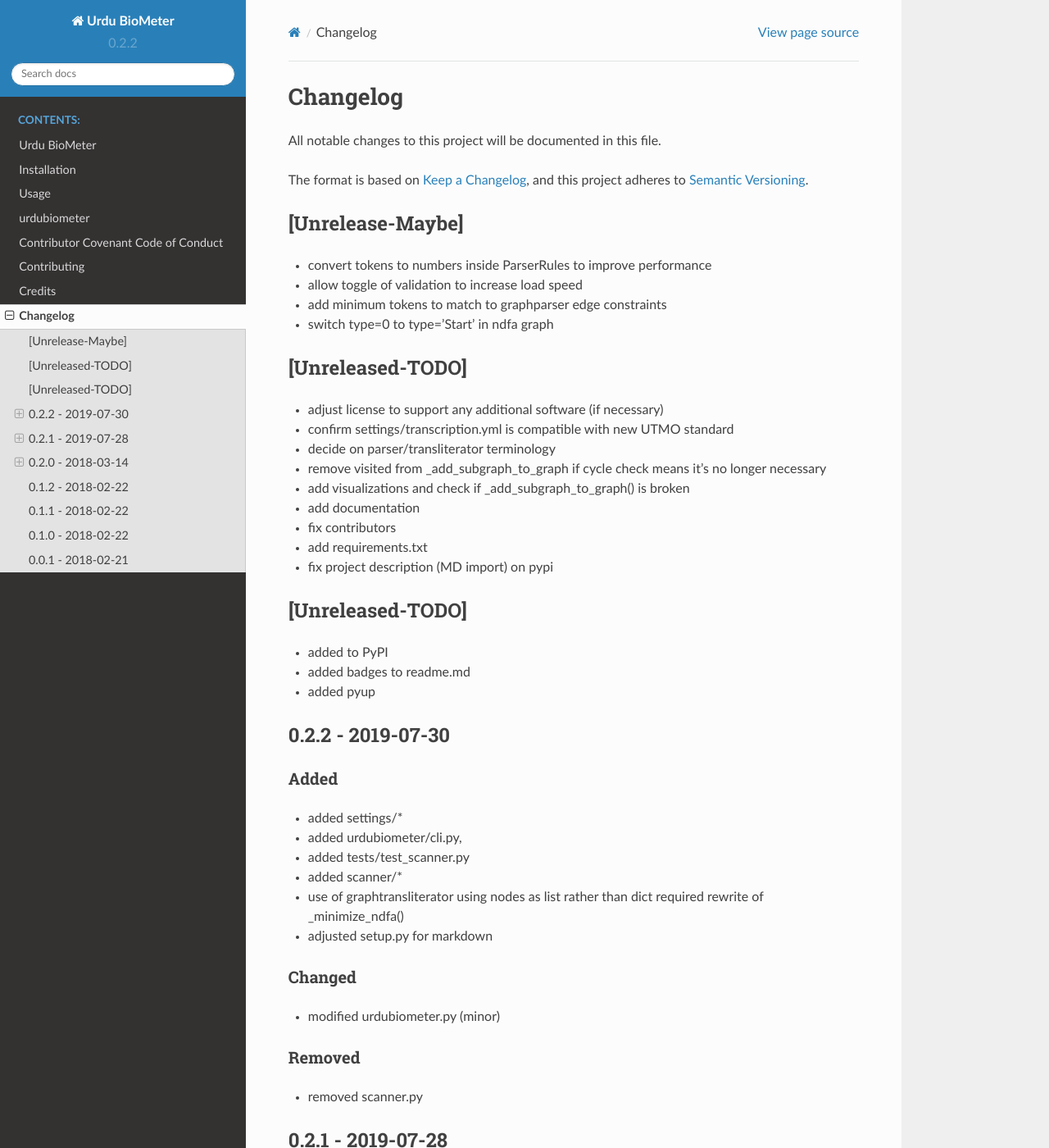
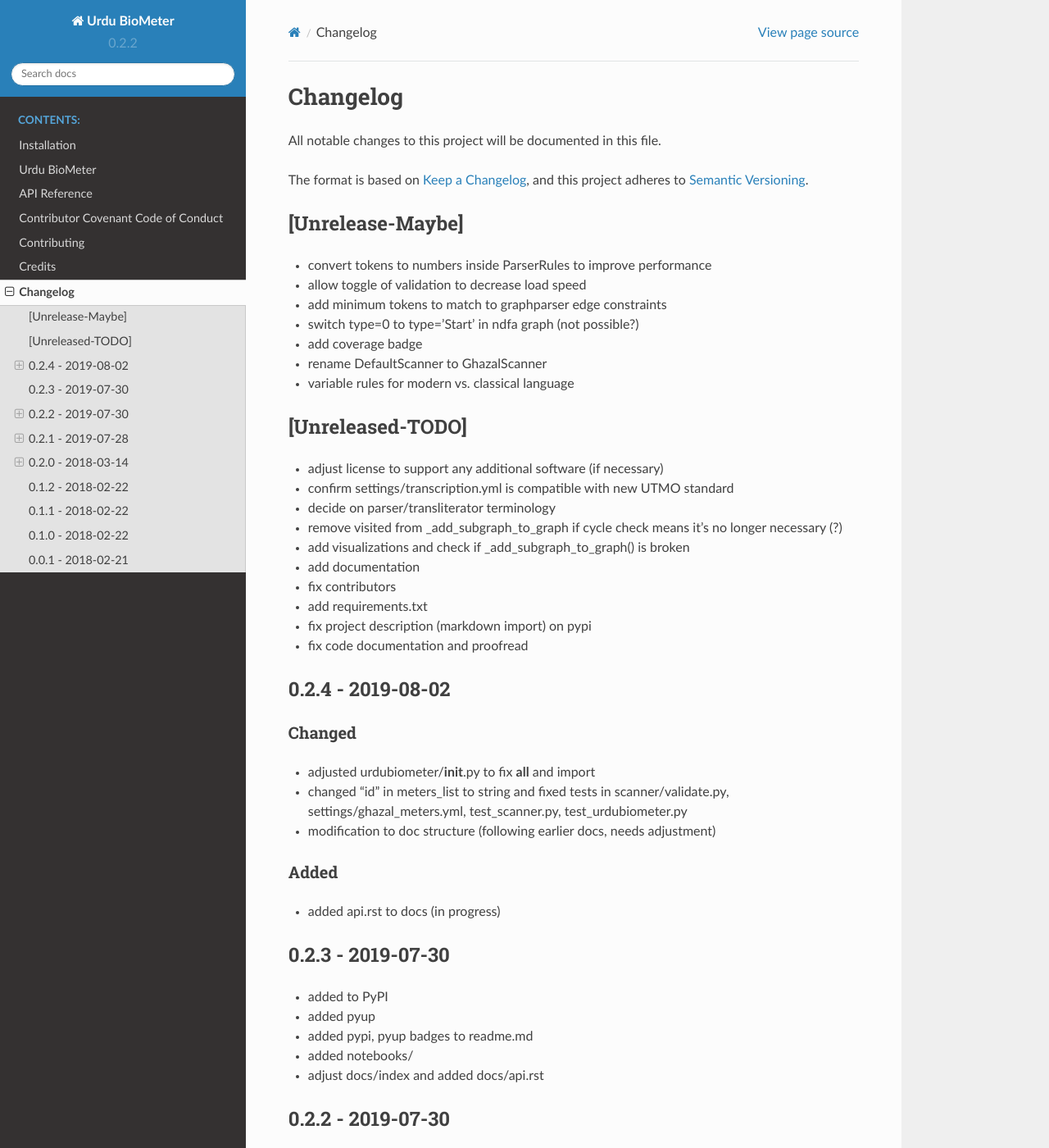
Before and after one commit to urdubiometer/urdubiometer, a Sphinx documentation site: the page built from docs/changelog.rst, in a window 1280 px wide and 1400 px high. Shown: the whole window at 82% size. Built offline with Sphinx 7.4.7 and the Read the Docs theme 2.0.0, drawn with Linux system fonts in a browser that asks for light colours; pages that are not in the unit, such as notebooks, are missing from menus.

Commit message:
adjusted __init__ and "id" -> str in meters_list

```diff
--- a/CHANGELOG.md
+++ b/CHANGELOG.md
@@ -6,26 +6,41 @@ and this project adheres to [Semantic Versioning](http://semver.org/spec/v2.0.0.
 
 ## [Unrelease-Maybe]
 - convert tokens to numbers inside ParserRules to improve performance
-- allow toggle of validation to increase load speed
+- allow toggle of validation to decrease load speed
 - add minimum tokens to match to graphparser edge constraints
-- switch type=0 to type='Start' in ndfa graph
+- switch type=0 to type='Start' in ndfa graph (not possible?)
+- add coverage badge
+- rename DefaultScanner to GhazalScanner
+- variable rules for modern vs. classical language
 
 ## [Unreleased-TODO]
 - adjust license to support any additional software (if necessary)
 - confirm settings/transcription.yml is compatible with new UTMO standard
 - decide on parser/transliterator terminology
 - remove visited from _add_subgraph_to_graph if cycle check means it's
-  no longer necessary
+  no longer necessary (?)
 - add visualizations and check if _add_subgraph_to_graph() is broken
 - add documentation
 - fix contributors
 - add requirements.txt
-- fix project description (MD import) on pypi
+- fix project description (markdown import) on pypi
+- fix code documentation and proofread
 
-## [Unreleased-TODO]
+## 0.2.4 - 2019-08-02
+#### Changed
+- adjusted urdubiometer/__init__.py to fix __all__ and import
+- changed "id" in meters_list to string and fixed tests in scanner/validate.py,
+  settings/ghazal_meters.yml, test_scanner.py, test_urdubiometer.py
+- modification to doc structure (following earlier docs, needs adjustment)
+#### Added
+- added api.rst to docs (in progress)
+
+## 0.2.3 - 2019-07-30
 - added to PyPI
-- added badges to readme.md
 - added pyup
+- added pypi, pyup badges to readme.md
+- added notebooks/
+- adjust docs/index and added docs/api.rst
 
 ## 0.2.2 - 2019-07-30
 #### Added
```
Also changed, not shown: docs/api.rst (added, +20 -0 lines), docs/index.rst (+4 -3 lines), docs/source/modules.rst (deleted, +0 -7 lines), docs/source/urdubiometer.rst (deleted, +0 -30 lines), urdubiometer/__init__.py (+2 -5 lines), 6 other files.
